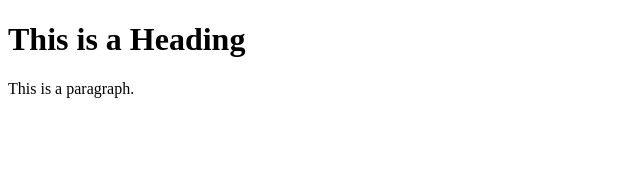
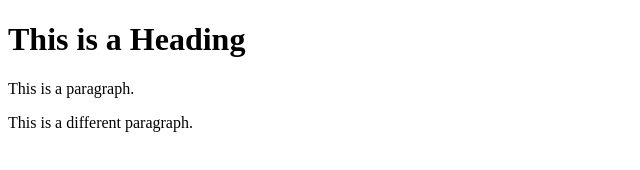
Before and after one commit to Kegan-Fernandes/Learning-Git, a plain HTML site: page index.html in a window 1280 px wide. Shown: the whole page, without its empty margins (0-640 px from the left). Drawn offline with Linux system fonts and the light colour scheme.

Commit message:
resolved conflict

```diff
--- a/index.html
+++ b/index.html
@@ -6,5 +6,6 @@
 <body>
 <h1>This is a Heading</h1>
 <p>This is a paragraph.</p>
+<p>This is a different paragraph.</p>
 </body>
 </html>
```
